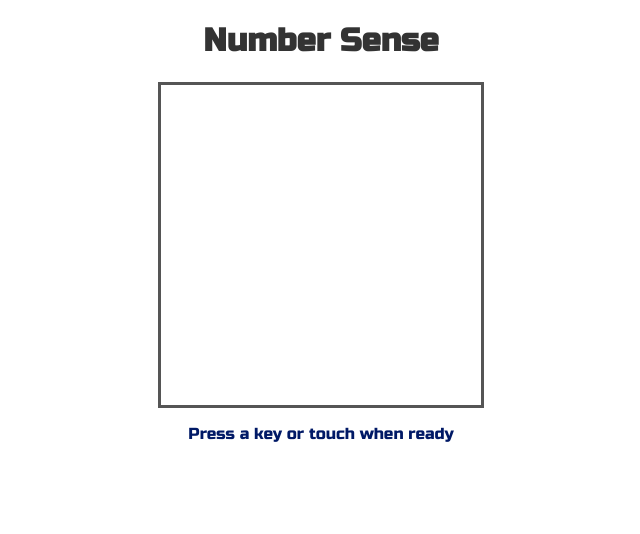
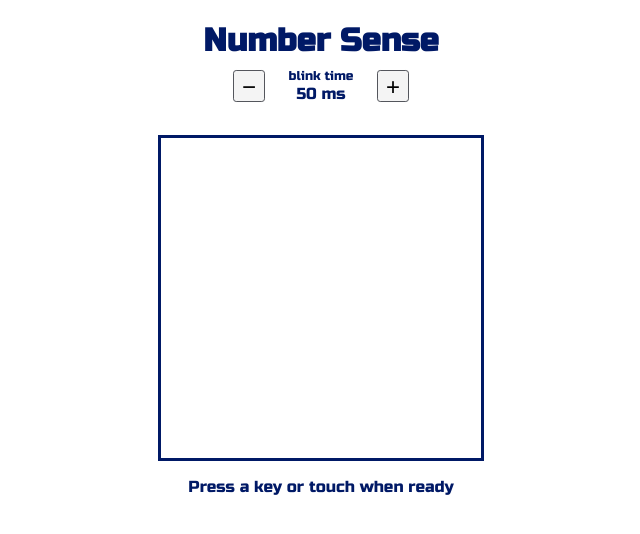
Before and after one commit to dmandelin/numbersense, a plain HTML site: page index.html in a window 1280 px wide. Shown: the whole page, without its empty margins (319-959 px from the left). Drawn offline with Linux system fonts and the light colour scheme.

Commit message:
Blink time controls.

```diff
--- a/index.html
+++ b/index.html
@@ -13,6 +13,16 @@
 </head>
 <body>
     <h1>Number Sense</h1>
+
+    <div id="time-panel">
+        <button id="shorter">&minus;</button>
+        <div id="time-row">
+            <div class="small">blink time</div>
+            <div id="time-data">60ms</div>
+        </div>
+        <button id="longer">+</button>
+    </div>
+
     <div class="main-row">
         <div id="score-panel" class="hidden">
         </div>
--- a/numbersense.js
+++ b/numbersense.js
@@ -1,6 +1,7 @@
+let dotsFramesValue = 3;
 const preBlankFrames = () => Math.floor(randNorm(60, 6));
 const postBlankFrames = preBlankFrames;
-const dotsFrames = () => 3;
+const dotsFrames = () => dotsFramesValue;
 const W = document.querySelector('canvas').width;
 const H = document.querySelector('canvas').height;
 function sum(ns) {
@@ -217,6 +218,9 @@ class App {
             this.setState(this.state.onTouchStart(event));
         });
         this.buildScorePanel();
+        this.updateTimePanel();
+        qs('#shorter').addEventListener('click', () => this.bumpBlinkFrames(-1));
+        qs('#longer').addEventListener('click', () => this.bumpBlinkFrames(1));
     }
     buildScorePanel() {
         const relSpace = 0.5;
@@ -242,6 +246,17 @@ class App {
         }
         this.totalScoreRow = buildScoreRow('*');
     }
+    updateTimePanel() {
+        const dt = 1000 / (60 / dotsFramesValue);
+        qs('#time-data').innerHTML = `${Math.round(dt)} ms`;
+    }
+    bumpBlinkFrames(incr) {
+        const newBlinkFrames = dotsFramesValue + incr;
+        if (newBlinkFrames > 0) {
+            dotsFramesValue = newBlinkFrames;
+            this.updateTimePanel();
+        }
+    }
     start() {
         this.state.onEnter();
     }
@@ -262,7 +277,7 @@ class App {
         }
     }
     drawDots(dots) {
-        this.ctx.fillStyle = '#222';
+        this.ctx.fillStyle = 'black';
         for (const d of dots) {
             this.ctx.beginPath();
             this.ctx.arc(d.x, d.y, Dot.radius, 0, 2 * Math.PI);
--- a/styles.css
+++ b/styles.css
@@ -1,6 +1,7 @@
 :root {
     --pcolor: #800000;
     --scolor: #001966;
+    --slcolor: #54565c;
 }
 
 .hidden {
@@ -40,7 +41,39 @@ body {
 
 h1 {
     text-align: center;
-    color: #333;
+    color: var(--scolor);
+    margin-bottom: 0.5rem;
+}
+
+#time-panel {
+    display: flex;
+    justify-content: center;
+    align-items: center;
+    gap: 0.5rem;
+    margin-bottom: 2rem;
+    color: var(--scolor);
+}
+
+#time-row {
+    width: 6em;
+    text-align: center;
+}
+
+#time-panel button {
+    font-size: 1.5rem;
+    width: 2rem;
+    height: 2rem;
+    background-color: #f4f4f4;
+    border: 1px solid var(--slcolor);
+    border-radius: 10%;
+    padding: 2px 2px;
+    cursor: pointer;
+    transition: background 0.3s;
+}
+
+#time-panel button:hover {
+    color: #f4f4f4;
+    background-color: var(--slcolor);
 }
 
 .main-row {
@@ -101,7 +134,7 @@ h1 {
 
 canvas {
     display: block;
-    border: 3px solid #555;
+    border: 3px solid var(--scolor);
 }
 
 .info-panel-label, .info-panel-data {
```
Also changed, not shown: 1 other file.
